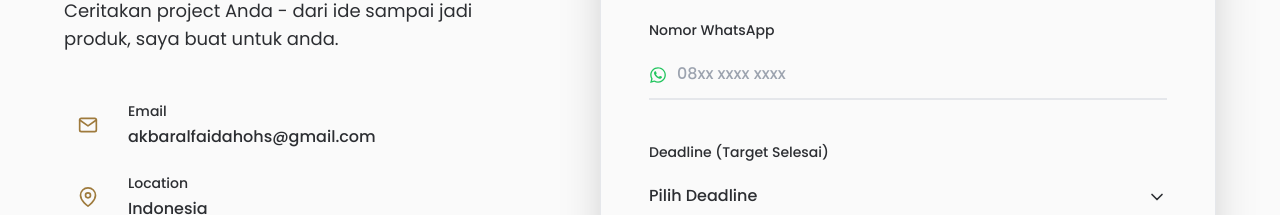
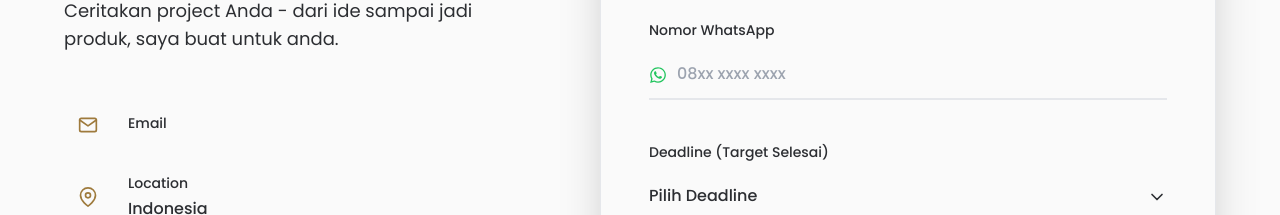
Before and after one commit to akbaralfaidah/akbaralfaidah-website-portofolio, a React (Vite) app: page / in a window 1280 px wide. Shown: the part 7780-7995 px from the top of the page. Built offline with nearby package versions, Linux system fonts and the light colour scheme; no server answers.

Commit message:
chore: move personal contact info to .env to prevent scraping

```diff
--- a/src/components/Contact.jsx
+++ b/src/components/Contact.jsx
@@ -139,7 +139,7 @@ export default function Contact() {
 
   const handleWhatsApp = () => {
     const { name, whatsapp, message, deadline } = formData;
-    const waTarget = '62881080245045';
+    const waTarget = import.meta.env.VITE_WHATSAPP_NUMBER || '62881080245045';
 
     const lines = [
       `Halo Akbar! \uD83D\uDC4B\uD83C\uDFFB `,
@@ -218,7 +218,7 @@ export default function Contact() {
                     </div>
                     <div>
                       <p className="text-sm font-medium text-charcoal/70 dark:text-[#F2F0E8]/70 mb-1">Email</p>
-                      <p className="font-medium text-charcoal dark:text-[#F2F0E8]">akbaralfaidahohs@gmail.com</p>
+                      <p className="font-medium text-charcoal dark:text-[#F2F0E8]">{import.meta.env.VITE_CONTACT_EMAIL}</p>
                     </div>
                   </div>
                   <div className="flex items-center gap-4">
--- a/src/components/Navbar.jsx
+++ b/src/components/Navbar.jsx
@@ -217,7 +217,7 @@ export default function Navbar() {
             </div>
 
             <div className={`absolute bottom-12 left-10 flex space-x-6 text-sm font-medium opacity-60 ${theme === 'dark' ? 'text-[#F2F0E8]' : 'text-charcoal'}`}>
-              <a href="mailto:akbaralfaidahohs@gmail.com" className="hover:text-brass transition-colors">Email</a>
+              <a href={`mailto:${import.meta.env.VITE_CONTACT_EMAIL || 'akbaralfaidahohs@gmail.com'}`} className="hover:text-brass transition-colors">Email</a>
               <a href="https://github.com/akbaralfaidah" target="_blank" rel="noopener noreferrer" className="hover:text-brass transition-colors">GitHub</a>
               <a href="https://linkedin.com/in/akbaralfaidah" target="_blank" rel="noopener noreferrer" className="hover:text-brass transition-colors">LinkedIn</a>
             </div>
```
